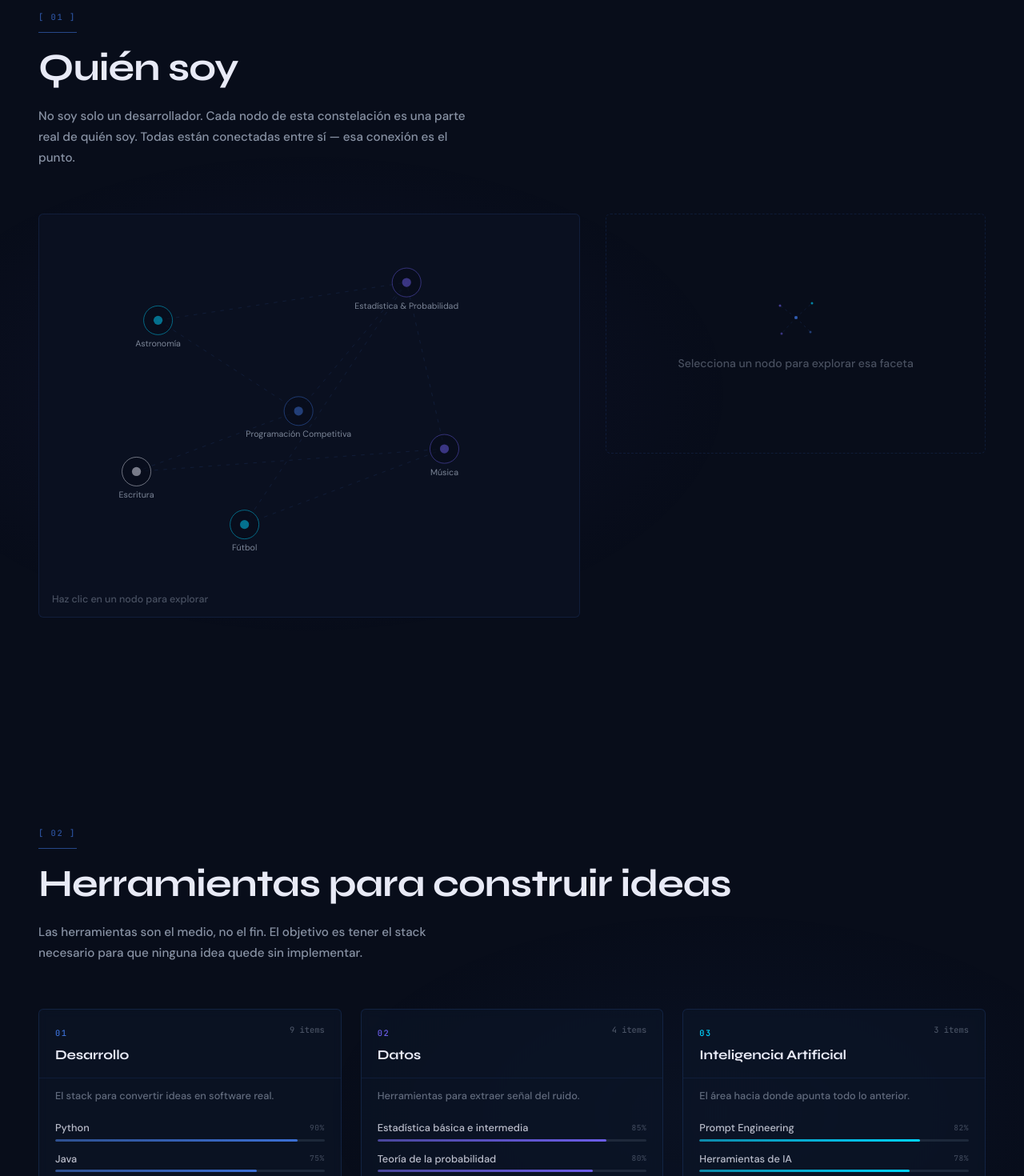
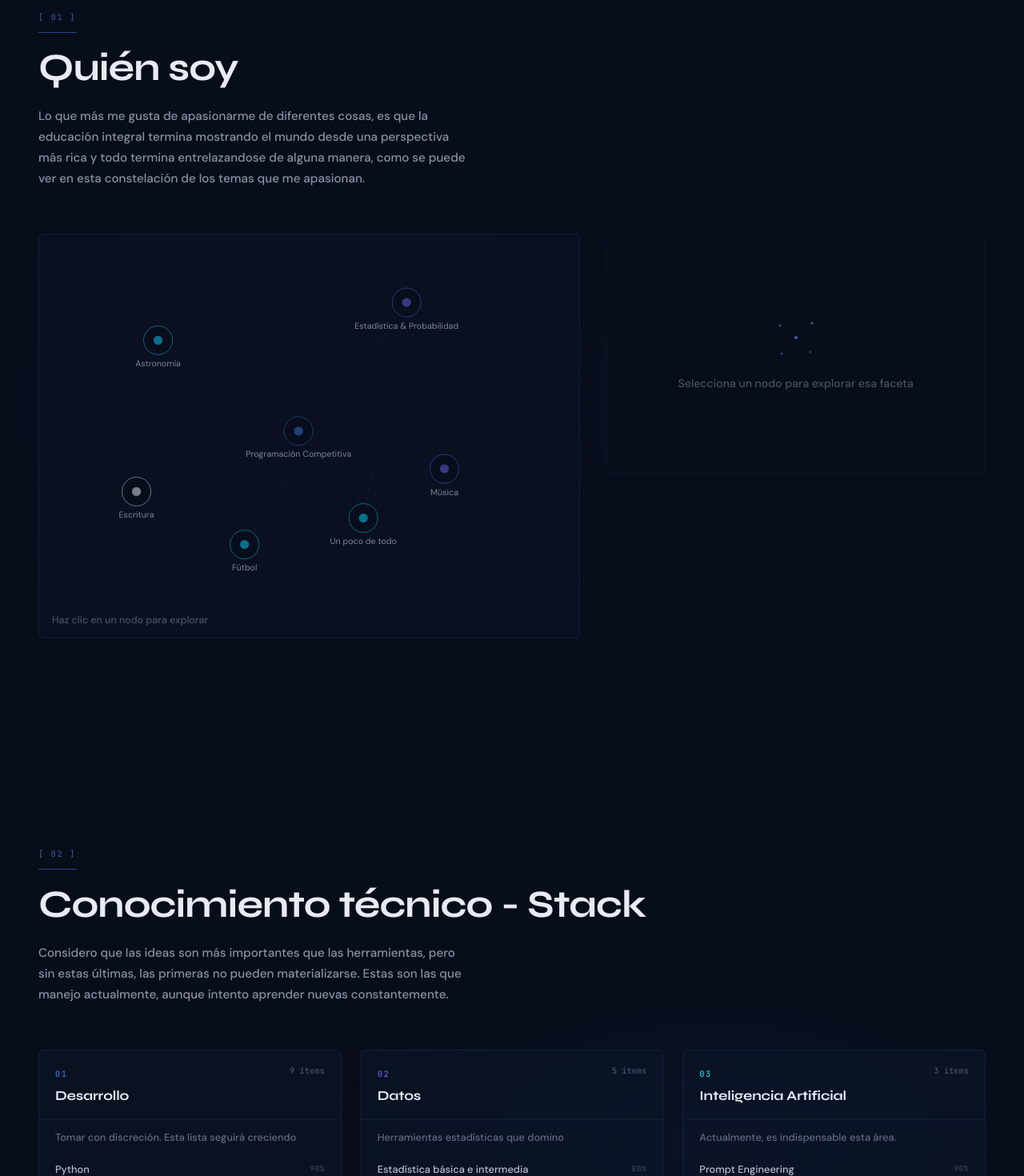
Before and after one commit to JorgeVilledaS/Portafolio, a React (Vite) app: page / in a window 1280 px wide. Shown: the part 920-2390 px from the top of the page at 80% size. Built offline with nearby package versions, Linux system fonts and the light colour scheme.

Commit message:
Redacción inicial del contenido textual de todo el portafolio

```diff
--- a/src/data/content.js
+++ b/src/data/content.js
@@ -1,8 +1,6 @@
 /**
  * content.js — Datos centralizados del portafolio
  *
- * Todo el texto, etiquetas y configuración de contenido vive aquí.
- * Así Jorge puede actualizar su información sin tocar los componentes.
  */
 
 // =========================================================
@@ -19,8 +17,8 @@ export const CONSTELLATION_NODES = [
     y: 28,
     color: '#00d4ff',   // quasar
     icon: '✦',
-    tagline: 'Líder del Club de Astronomía — UVG',
-    body: `Soy el líder académico del Club de Astronomía de la Universidad del Valle de Guatemala. Lo que más me fascina de la astronomía no es solo mirar el cielo, sino entender que estamos usando física, matemáticas y datos para inferir verdades sobre objetos que nunca podremos tocar. Eso es exactamente lo que quiero hacer con los datos en la Tierra.`,
+    tagline: 'Liderazgo en el Club de Astronomía — UVG',
+    body: `Una de las cosas que más me apasiona es la astronomía, y como es un campo tan amplio e interdisciplinario, he aprendido mucho sobre computación, física, mecánica, aeronáutica, y he podido poner en práctica mi pasión formulando actividades, conversatorios y talleres en la universidad gracias a mi segundo año formando parte de la junta directiva del club.`,
     // Cuando Jorge tenga fotos, reemplazar estas rutas
     media: { type: 'image', src: null, placeholder: 'Fotos del club de astronomía — UVG' },
   },
@@ -31,8 +29,8 @@ export const CONSTELLATION_NODES = [
     y: 18,
     color: '#6b5de8',   // pulsar
     icon: '◈',
-    tagline: 'Tomar decisiones con información incompleta',
-    body: `Desde pequeño tuve obsesión por los datos y las estadísticas. Lo que me atrae de la probabilidad no es la certeza, sino todo lo contrario: cómo tomar la mejor decisión posible cuando la información es incompleta. Eso se aplica igual en el póker técnico, en el Pokémon competitivo, en los mercados, y en la ciencia.`,
+    tagline: 'Una de mis mayores fortalezas es el pensamiento estadístico.',
+    body: `Desde chiquito tuve obsesión por los datos y las estadísticas. Es lo que suelo hacer para entretenerme en las vacaciones. Lo que me atrae de la probabilidad no es el azar, sino todo lo contrario: cómo tomar la mejor decisión posible cuando la información es incompleta, y no ser resultadista: Es posible tomar la decisión correcta en base a la información recopilada. Eso se aplica en juegos que me apasionan como Pokémon competitivo y Póker técnico, y me encanta pensar que en todas las decisiones de la vida también.`,
     media: { type: 'image', src: null, placeholder: 'Foto: Pokémon competitivo + Póker técnico' },
   },
   {
@@ -43,7 +41,7 @@ export const CONSTELLATION_NODES = [
     color: '#3b6fd4',   // nebula
     icon: '⬡',
     tagline: 'ICPC — Algoritmos a La Tortrix 2.1',
-    body: `Participante por tercer año consecutivo en el International Collegiate Programming Contest (ICPC), la competición más prestigiosa de programación competitiva universitaria del mundo. Mi equipo se llama Algoritmos a La Tortrix 2.1. Competir bajo presión con un problema que no entiendes todavía es la mejor forma de aprender a pensar.`,
+    body: `Participante por tercer año consecutivo en el International Collegiate Programming Contest (ICPC), la competición más prestigiosa de programación competitiva universitaria del mundo. Mi equipo se llama Algoritmos a La Tortrix 2.1. Esta competición me emociona mucho, me hace sacar lo mejor de mí, y me siento orgulloso de los aprendizajes adicionales a la carrera universitaria adquiridos. Hemos llegado a las dos finales nacionales, y hemos quedado a un solo problema de representar a Guatemala en el mundial`,
     media: { type: 'image', src: null, placeholder: 'Foto de competición ICPC' },
   },
   {
@@ -54,7 +52,7 @@ export const CONSTELLATION_NODES = [
     color: '#e8eaf6',   // star
     icon: '◎',
     tagline: 'El presente como borrador del futuro',
-    body: `Me gusta escribir y leer ciencia ficción porque es el único género que piensa en serio sobre hacia dónde va el mundo. Escribo artículos en el blog de computación de la universidad, y tengo un cuento corto que ganó un premio universitario. También creo que escribir bien es una de las habilidades más subestimadas en tecnología.`,
+    body: `Siento que leer y escribir es una de las capacidades que los programadores más deberíamos cultivar. Mi mamá es escritora, entonces me ha inculcado mucho el área humanística que está al mismo nivel que la técnica y científica para mí. Me gusta escribir y leer ciencia ficción porque es el único género que piensa en serio sobre hacia dónde va el mundo. Escribo artículos en el blog de computación de la universidad, y tengo un cuento corto que ganó un concurso literario en 2023. Estoy seguro que la razón y sentido de mi vida la encontraré pensando sobre el futuro, escribiendo en el presente y creando algo que cambie la historia.`,
     // PDF del cuento — Jorge debe subirlo a public/
     media: { type: 'pdf', src: '/cuento-jorge-villeda.pdf', placeholder: 'PDF: Cuento corto premiado' },
   },
@@ -65,8 +63,8 @@ export const CONSTELLATION_NODES = [
     y: 62,
     color: '#6b5de8',   // pulsar
     icon: '♩',
-    tagline: 'Marimba, jazz, metal progresivo',
-    body: `Toco marimba. Hay un video de una presentación en la Universidad del Valle que resume mejor que cualquier texto lo que siento cuando estoy frente a un instrumento. Mis géneros favoritos van del jazz al metal progresivo, pasando por la música clásica contemporánea. Todos tienen en común estructuras matemáticas que vale la pena descubrir.`,
+    tagline: 'Miembro de la marimba de concierto de la universidad.',
+    body: `Toco marimba desde los 7 años y forma un papel muy importante en mi educación integral. Hay un video de una presentación en la Universidad del Valle que resume mejor que cualquier texto lo que siento cuando estoy frente a un instrumento. Considero a la música uno de los mayores placeres de la vida y considero que mi playlist de Spotify es mi posesión más preciada. Últimamente me ha gustado mucho el Math Rock, Folk Rock, Post Punk y la corriente chilena de artistas jovenes y muy talentosos. Me gusta decir que disfruto de todo. Me encanta Bad Bunny y Chopin.`,
     // Jorge debe reemplazar este link con el real de YouTube/Drive
     media: { type: 'video', src: 'https://www.youtube.com/embed/dQw4w9WgXcQ', placeholder: 'Video tocando marimba — UVG' },
   },
@@ -77,9 +75,21 @@ export const CONSTELLATION_NODES = [
     y: 82,
     color: '#00d4ff',   // quasar
     icon: '⬟',
-    tagline: 'El deporte más complejo del mundo',
-    body: `El fútbol es el deporte más complejo que existe porque combina atletismo individual, sistemas colectivos, toma de decisiones en fracción de segundo y una cultura que conecta a toda la humanidad. Soy apasionado del fútbol y también lo veo como un sistema que puede analizarse con datos —xG, presión, redes de pases— igual que cualquier otro conjunto de datos.`,
+    tagline: 'La pasión global por excelencia',
+    body: `Me apasiona el fútbol de una manera peculiar. Junta absolutamente todas las cosas que me apasionan. La competitividad de conquistarlo todo, la pasión que los aficionados y países sentimos casi culturalmente, la complejidad de un sistema colectivo, con todas las historias independientes de cada jugador. Esta cantidad absurda de información me mantiene pendiente de noticias, analizando datos y emocionandome semana a semana. El mundial es tan importante para mí que lo utilizo de referencia cronológica para saber en qué año hice qué cosa.`,
     media: { type: 'image', src: null, placeholder: 'Fotos del Mundial' },
+  },
+
+    {
+    id: 'curiosidad',
+    label: 'Un poco de todo',
+    x: 60,
+    y: 75,
+    color: '#00d4ff',   // quasar
+    icon: '⬟',
+    tagline: 'Por sobre todas las cosas, estoy abierto a aprender de todo lo que me rodea, y adaptarme a la situación en la que esté.',
+    body: `La vida es muy corta como para vivir dos años, dos meses, dos días de la misma forma, entonces me gusta cambiar continuamente y aceptar las cosas que no puedo controlar. Cuando una meta se cruza en mi camino, hago todo lo posible por conseguirla, como el año pasado que me aprendí 244 dígitos de Pi en una semana para una competencia.`,
+    media: { type: 'image', src: null, placeholder: 'Concurso de digitos de Pi' },
   },
 ]
 
@@ -94,10 +104,11 @@ export const CONSTELLATION_EDGES = [
   ['futbol',      'estadistica'],
   ['astronomia',  'programacion'],
   ['musica',      'estadistica'],
+  ['curiosidad',      'estadistica'],
 ]
 
 // =========================================================
-// SECCIÓN 3 — HERRAMIENTAS PARA CONSTRUIR IDEAS
+// SECCIÓN 3 — HERRAMIENTAS
 // =========================================================
 
 export const SKILL_CATEGORIES = [
@@ -105,40 +116,41 @@ export const SKILL_CATEGORIES = [
     id: 'desarrollo',
     label: 'Desarrollo',
     number: '01',
-    description: 'El stack para convertir ideas en software real.',
+    description: 'Tomar con discreción. Esta lista seguirá creciendo',
     skills: [
       { name: 'Python',      level: 90 },
-      { name: 'Java',        level: 75 },
-      { name: 'C++',         level: 70 },
-      { name: 'Kotlin',      level: 60 },
-      { name: 'JavaScript',  level: 82 },
-      { name: 'React',       level: 78 },
+      { name: 'Java',        level: 65 },
+      { name: 'C++',         level: 50 },
+      { name: 'Kotlin',      level: 65 },
+      { name: 'JavaScript',  level: 85 },
+      { name: 'React',       level: 70 },
       { name: 'HTML / CSS',  level: 85 },
-      { name: 'SQL',         level: 72 },
-      { name: 'Git',         level: 80 },
+      { name: 'SQL',         level: 90 },
+      { name: 'Git',         level: 90 },
     ],
   },
   {
     id: 'datos',
     label: 'Datos',
     number: '02',
-    description: 'Herramientas para extraer señal del ruido.',
+    description: 'Herramientas estadísticas que domino',
     skills: [
-      { name: 'Estadística básica e intermedia', level: 85 },
-      { name: 'Teoría de la probabilidad',       level: 80 },
-      { name: 'Análisis de datos',               level: 75 },
+      { name: 'Estadística básica e intermedia', level: 80 },
+      { name: 'Teoría de la probabilidad',       level: 90 },
+      { name: 'Análisis de datos',               level: 70 },
       { name: 'Visualización',                   level: 70 },
+      { name: 'Excel (clave)',                           level: 99 },
     ],
   },
   {
     id: 'ia',
     label: 'Inteligencia Artificial',
     number: '03',
-    description: 'El área hacia donde apunta todo lo anterior.',
+    description: 'Actualmente, es indispensable esta área.',
     skills: [
-      { name: 'Prompt Engineering',  level: 82 },
-      { name: 'Herramientas de IA',  level: 78 },
-      { name: 'Automatización',      level: 68 },
+      { name: 'Prompt Engineering',  level: 90 },
+      { name: 'Herramientas de IA',  level: 70 },
+      { name: 'Automatización',      level: 60 },
     ],
   },
 ]
@@ -146,8 +158,6 @@ export const SKILL_CATEGORIES = [
 // =========================================================
 // SECCIÓN 3 — PROYECTOS DESTACADOS
 // =========================================================
-// Jorge: reemplaza image, repoUrl y completa los campos con tus proyectos reales.
-// Puedes agregar o quitar proyectos; el componente se adapta automáticamente.
 
 export const PROJECTS = [
   {
--- a/src/sections/Hero.jsx
+++ b/src/sections/Hero.jsx
@@ -105,7 +105,7 @@ export default function Hero() {
                   fontStyle:  'italic',
                 }}
               >
-                "Trato de ser la persona más integral posible."
+                En este portafolio, conocerán un poco sobre mi formación, mis proyectos y las herramientas que manejo. Mi enfoque es ser la persona más integral posible, pues en un entorno tan cambiante y competitivo, factores como el liderazgo, extroversión y creatividad son muy valiosos.
               </motion.p>
 
               {/* Botón Explorar */}
@@ -183,7 +183,7 @@ export default function Hero() {
           className="absolute bottom-8 left-1/2 -translate-x-1/2 flex flex-col items-center gap-2"
         >
           <span className="font-mono text-dust/40 uppercase tracking-widest" style={{ fontSize: '0.6rem' }}>
-            scroll
+            bienvenidos
           </span>
           <div className="w-px h-12 overflow-hidden" style={{ background: 'rgba(61,74,92,0.3)' }}>
             <motion.div
--- a/src/sections/Herramientas.jsx
+++ b/src/sections/Herramientas.jsx
@@ -32,11 +32,10 @@ export default function Herramientas() {
               className="font-display text-star"
               style={{ fontSize: 'clamp(2rem, 4vw, 3rem)', letterSpacing: '-0.02em' }}
             >
-              Herramientas para construir ideas
+              Conocimiento técnico - Stack
             </h2>
             <p className="font-body text-dust mt-3" style={{ maxWidth: '52ch', fontSize: '0.95rem', lineHeight: 1.7 }}>
-              Las herramientas son el medio, no el fin. El objetivo es tener el stack necesario
-              para que ninguna idea quede sin implementar.
+              Considero que las ideas son más importantes que las herramientas, pero sin estas últimas, las primeras no pueden materializarse. Estas son las que manejo actualmente, aunque intento aprender nuevas constantemente.
             </p>
           </div>
         </FadeInView>
--- a/src/sections/Proyectos.jsx
+++ b/src/sections/Proyectos.jsx
@@ -50,8 +50,7 @@ export default function Proyectos() {
               Proyectos destacados
             </h2>
             <p className="font-body text-dust mt-3" style={{ maxWidth: '52ch', fontSize: '0.95rem', lineHeight: 1.7 }}>
-              Cada proyecto es una pregunta que quería responder.
-              El código es el medio; el aprendizaje, el resultado.
+              Decidí agarrar uno de cada rama de la computación que he explorado (Software, Diseño de Algoritmos y Ciencia de Datos)
             </p>
           </div>
         </FadeInView>
--- a/src/sections/QuienSoy.jsx
+++ b/src/sections/QuienSoy.jsx
@@ -50,8 +50,7 @@ export default function QuienSoy() {
               Quién soy
             </h2>
             <p className="font-body text-dust mt-3" style={{ maxWidth: '52ch', fontSize: '0.95rem', lineHeight: 1.7 }}>
-              No soy solo un desarrollador. Cada nodo de esta constelación es una parte real de quién soy.
-              Todas están conectadas entre sí — esa conexión es el punto.
+              Lo que más me gusta de apasionarme de diferentes cosas, es que la educación integral termina mostrando el mundo desde una perspectiva más rica y todo termina entrelazandose de alguna manera, como se puede ver en esta constelación de los temas que me apasionan.
             </p>
           </div>
         </FadeInView>
--- a/src/sections/Timeline.jsx
+++ b/src/sections/Timeline.jsx
@@ -27,11 +27,8 @@ export default function Timeline() {
               className="font-display text-star"
               style={{ fontSize: 'clamp(2rem, 4vw, 3rem)', letterSpacing: '-0.02em' }}
             >
-              Cómo llegué aquí
+              Cronología académica
             </h2>
-            <p className="font-body text-dust mt-3" style={{ maxWidth: '52ch', fontSize: '0.95rem', lineHeight: 1.7 }}>
-              Cada momento está conectado con el siguiente. Esta es la secuencia.
-            </p>
           </div>
         </FadeInView>
 
@@ -235,16 +232,14 @@ function ProximamenteNode() {
           className="font-display text-star font-bold mb-4"
           style={{ fontSize: '1.3rem', letterSpacing: '-0.02em' }}
         >
-          Hacia dónde apunta todo esto
+          El futuro
         </h3>
 
         <p
           className="font-body text-dust mb-6"
           style={{ fontSize: '0.88rem', lineHeight: 1.75, fontWeight: 500 }}
         >
-          Aunque mi stack actual es desarrollo de software, mi objetivo profesional a largo plazo
-          es especializarme en el cruce entre datos, matemáticas y sistemas complejos.
-          Todo lo que hago hoy es preparación para ese camino.
+          Mi plan a futuro es seguir explorando y aprendiendo paralelamente con la carrera, tratando de abrir oportunidades, de cara a ganar experiencia en el campo y ver hasta donde pueden llegar mis ideas, y qué tanto es posible mejorar al mundo.
         </p>
 
         {/* Grid de metas */}
```
